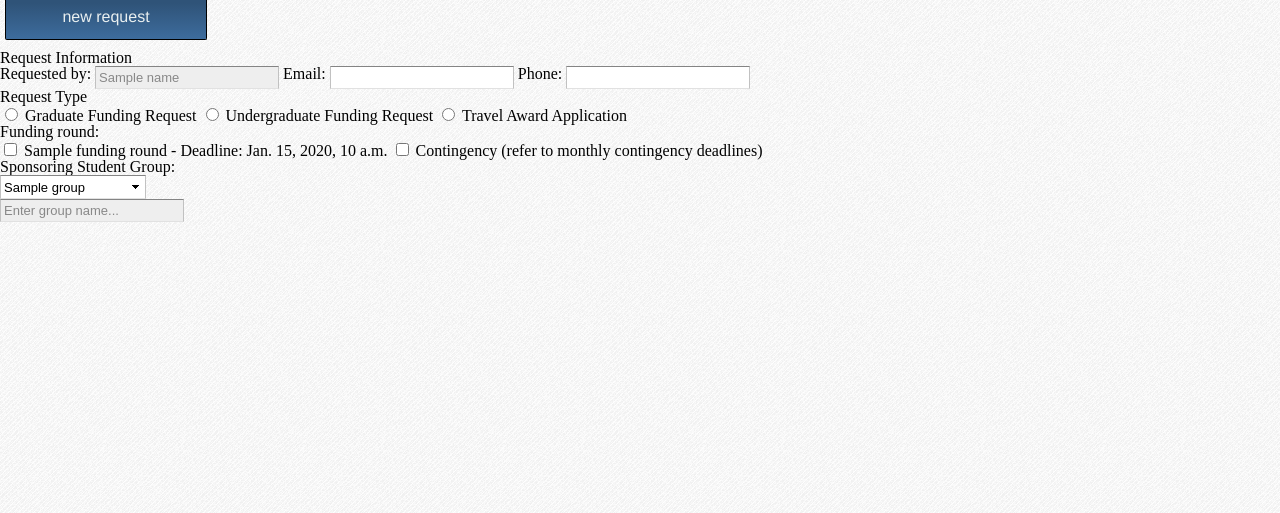
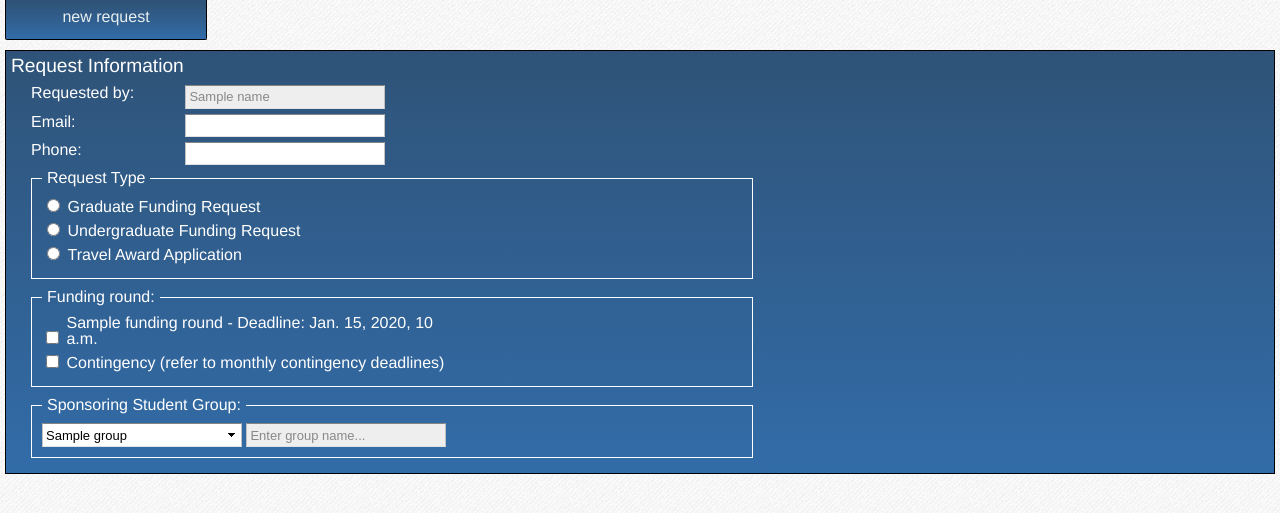
Before and after one commit to noahsark769/asuc-funding-app, a Django app: template asucfunding/asucfunding/templates/submitter_create.html in a window 1280 px wide. Shown: the part 82-595 px from the top of the page. Run offline with Django 3.2, Linux system fonts and the light colour scheme; tables that the repository leaves empty hold one stand-in row (values such as "Sample post"); the template is opened without the code that fills it: values that come from a table or form of the project are taken from there, most other values are stand-ins (such as "Sample title", 1, 10 or a date in 2020); parts of the project's set-up code (start-up, migrations or seed data) failed here and were passed over; some libraries are stand-ins or nearby versions.

Commit message:
added styles for submitter_create.html

```diff
--- a/asucfunding/asucfunding/static_media/css/styles.less
+++ b/asucfunding/asucfunding/static_media/css/styles.less
@@ -63,7 +63,7 @@ a.nostyle {
 
 
 @buttondarkblue: #2F5378;
-@buttonlightblue: lighten(@buttondarkblue, 10%);
+@buttonlightblue: lighten(saturate(@buttondarkblue, 10%), 10%);
 
 @bgblue: lighten(@buttondarkblue, 50%);
 @gray: #E9EFF0;
@@ -140,7 +140,7 @@ div#nav {
 ul#tabs {
 	display: block;
 	position: absolute;
-	right: 7px;
+	right: @page-margin;
 	top: -30px;
 
 	li {
@@ -286,7 +286,120 @@ div#config {
 
 	}
 
+}
 
+// the actual form styles
+form#request_form > div {
+	display: block;
 
+	margin-left: @page-margin;
+	margin-right: @page-margin;
+	margin-bottom: 10px;
 
+	padding: 5px;
+
+	border: 1px solid black;
+
+	font-family: "Helvetica Neue", Helvetica, sans-serif;
+
+	background-color: @buttondarkblue;
+	.linear-gradient-two(@buttondarkblue, @buttonlightblue);
+	color: white;
+
+	h2 {
+		font-size: 1.2em;
+		margin-bottom: 10px;
+	}
+
+	textarea {
+		/// teztarea width matches fieldsets
+		// 700 width + 10 padding + 10 padding
+		width: 700px + 20px;
+	}
+
+	.form-container {
+		margin-left: 20px;
+
+		.form-field {
+			margin-bottom: 5px;
+
+			label {
+				display: inline-block;
+				width: 150px;
+			}
+
+			input[type=text] {
+				width: 200px;
+			}
+
+			&.block-label {
+				// for textarea, we want the label to be above it.
+				label {
+					// so make the label block instead of inline-block
+					display: block;
+					margin-bottom: 5px;
+				}
+			}
+		}
+
+		&.long-label {
+			label {
+				display: inline-block;
+				width: 400px + 10px + 1px;
+			}
+		}
+	}
+
+	fieldset {
+		display: inline-block;
+		width: 700px;
+
+		padding: 5px 10px 10px 10px;
+
+		border: 1px solid white;
+
+		margin-left: 20px;
+		margin-bottom: 10px;
+
+		legend {
+			margin-bottom: 5px;
+			padding: 0 5px 0 5px;
+		}
+
+		.form-field {
+			margin-bottom: 5px;
+			width: 100%;
+
+			label {
+				display: inline-block;
+				width: 400px;
+			}
+
+		}
+
+		input[type=text], select {
+			width: 200px;
+		}
+
+	}
+
+	table {
+		margin-bottom: 10px;
+		margin-left: 20px;
+		tr {
+			td {
+				color: white;
+				* {
+					// make everything have 5px padding and white
+					margin-right: 5px;
+					margin-bottom: 5px;
+				}
+			}
+		}
+	}
+
+	.button-group {
+		margin-bottom: 10px;
+		margin-left: 20px;
+	}
 }
--- a/asucfunding/asucfunding/templates/submitter_create.html
+++ b/asucfunding/asucfunding/templates/submitter_create.html
@@ -84,81 +84,111 @@
 		<div id='request_selector_block'>
 			<h2>Request Information</h2>
 
+			<div class='form-container'>
+				<div class='form-field'>
 					<label for='request_selector_name'>Requested by:</label>
 					<input type='text' name='name' id='request_selector_name' value='{{name}}' disabled='true'>
+				</div>
 
+				<div class='form-field'>
 					<label for='request_selector_email'>Email:</label>
 					<input type='text' name='email' id='request_selector_email'>
+				</div>
 
+				<div class='form-field'>
 					<label for='request_selector_phone'>Phone:</label>
 					<input type='text' name='phone' id='request_selector_phone'>
+				</div>
+			</div>
 
 			<fieldset>
 				<legend>Request Type</legend>
 
+				<div class='form-field'>
 					<input type='radio' name='request_type' value='G' id='request_type_graduate'>
 					<label for='request_type_graduate'>Graduate Funding Request</label>
-
+				</div>
+				<div class='form-field'>
 					<input type='radio' name='request_type' value='U' id='request_type_undergraduate'>
 					<label for='request_type_undergraduate'>Undergraduate Funding Request</label>
-
+				</div>
+				<div class='form-field'>
 					<input type='radio' name='request_type' value='T' id='request_type_travel'>
 					<label for='request_type_travel'>Travel Award Application</label>
+				</div>
 			</fieldset>
 
 			<fieldset id='ug_request_categories'>
 				<legend>Request category/categories:</legend>
 				{% for type in ug_request_categories %}
+				<div class='form-field'>
 					<input type='checkbox' name='ug_req_cat_{{type.id}}' value='{{type.category}}' id='ug_req_cat_{{type.id}}'>
 					<label for='ug_req_cat_{{type.id}}'>{{type.category}}</label>
+					</div>
 				{% endfor %}
 			</fieldset>
 
 			<fieldset id='grad_request_categories'>
 				<legend>Request category/categories:</legend>
 				{% for type in grad_request_categories %}
+				<div class='form-field'>
 					<input type='checkbox' name='grad_req_cat_{{type.id}}' value='{{type.category}}' id='grad_req_cat_{{type.id}}'>
 					<label for='grad_req_cat_{{type.id}}'>{{type.category}}</label>
+					</div>
 				{% endfor %}
 			</fieldset>
 
 			<fieldset id='ug_grant_categories'>
 				<legend>Grant category/categories:</legend>
 				{% for type in ug_grant_categories %}
+				<div class='form-field'>
 					<input type='checkbox' name='ug_grant_cat_{{type.id}}' value='{{type.category}}' id='ug_grant_cat_{{type.id}}'>
 					<label for='ug_grant_cat_{{type.id}}'>{{type.category}}</label>
+					</div>
 				{% endfor %}
 			</fieldset>
 
 			<fieldset id='grad_grant_categories'>
 				<legend>Grant category/categories:</legend>
 				{% for type in grad_grant_categories %}
+				<div class='form-field'>
 					<input type='checkbox' name='grad_grant_cat_{{type.id}}' value='{{type.category}}' id='grad_grant_cat_{{type.id}}'>
 					<label for='grad_grant_cat_{{type.id}}'>{{type.category}}</label>
+					</div>
 				{% endfor %}
 			</fieldset>
 
 			<fieldset id='event_type'>
 				<legend>Requesting for:</legend>
 
+				<div class='form-field'>
 				<input type='radio' name='event_type' value='S' id='event_type_single'>
 				<label for='event_type_single'>Single Event</label>
+				</div>
 
+				<div class='form-field'>
 				<input type='radio' name='event_type' value='R' id='event_type_recurring'>
 				<label for='event_type_recurring'>Recurring Event</label>
+				</div>
 
+				<div class='form-field'>
 				<input type='radio' name='event_type' value='O' id='event_type_costs'>
 				<label for='event_type_costs'>Operational Costs</label>
+				</div>
 			</fieldset>
 
 			<fieldset>
 				<legend>Funding round:</legend>
 
+				<div class='form-field'>
 				<input type='checkbox' name='funding_round_{{funding_round.id}}' value='{{funding_round.name}}: Deadline - {{funding_round.deadline}}' id='funding_round_{{funding_round.id}}'>
 				<label for='funding_round_{{funding_round.id}}'>{{funding_round.name}} - Deadline: {{funding_round.deadline}}</label>
+				</div>
 
+				<div class='form-field'>
 				<input type='checkbox' name='contingency' value='contingency' id='contingency'>
 				<label for='contingency'>Contingency (refer to monthly contingency deadlines)</label>
+				</div>
 			</fieldset>
 
 			<fieldset>
@@ -170,15 +200,19 @@
 					<option value='0'>Example Group</option>
 					<option value='pending'>Registration Pending</option>
 				</select>
+				<input type='text' name='pending_student_group' placeholder='Enter group name...'>
 			</fieldset>
-			<input type='text' name='pending_student_group' placeholder='Enter group name...'>
 		</div>
 
 		<div id='graduate_request_block'>
 			<h2>Graduate Request Details</h2>
 
+			<div class='form-container long-label'>
+			<div class='form-field'>
 				<label for='affiliate'>Academic Departmental Affiliate</label>
 				<input type='text' name='affiliate' id='affiliate'>
+			</div>
+			</div>
 
 			<fieldset>
 				<legend>GA Delegate Reference</legend>
@@ -192,24 +226,34 @@
 			<fieldset>
 				<legend>Student organization membership:</legend>
 
+				<div class='form-field'>
 				<label for='grad_membership_total'>Total</label>
 				<input type='text' name='grad_membership_total' id='grad_membership_total'>
+				</div>
 
+				<div class='form-field'>
 				<label for='grad_membership_grad'>Graduate</label>
 				<input type='text' name='grad_membership_grad' id='grad_membership_grad'>
+				</div>
 
+				<div class='form-field'>
 				<label for='grad_membership_ug'>Undergraduate</label>
 				<input type='text' name='grad_membership_ug' id='grad_membership_ug'>
+				</div>
 			</fieldset>
 
 			<fieldset>
 				<legend>Have you attended a GA funding workshop or received a funding workshop waiver?</legend>
 
+				<div class='form-field'>
 				<input type='radio' name='grad_waiver' value='Y' id='grad_waiver_Y'>
 				<label for='grad_waiver_Y'>Yes</label>
+				</div>
 
+				<div class='form-field'>
 				<input type='radio' name='grad_waiver' value='N' id='grad_waiver_N'>
 				<label for='grad_waiver_N'>No</label>
+				</div>
 			</fieldset>
 		</div>
 
@@ -219,21 +263,29 @@
 			<fieldset>
 				<legend>Student organization membership:</legend>
 
+				<div class='form-field'>
 				<label for='ug_membership_total'>total</label>
 				<input type='text' name='ug_membership_total' id='ug_membership_total'>
+				</div>
 
+				<div class='form-field'>
 				<label for='ug_membership_student'>student</label>
 				<input type='text' name='ug_membership_student' id='ug_membership_student'>
+				</div>
 			</fieldset>
 
 			<fieldset>
 				<legend>Have you attended an ASUC agent training?</legend>
 
+				<div class='form-field'>
 				<input type='radio' name='ug_waiver' value='Y' id='ug_waiver_Y'>
 				<label for='ug_waiver_Y'>Yes</label>
+				</div>
 
+				<div class='form-field'>
 				<input type='radio' name='ug_waiver' value='N' id='ug_waiver_N'>
 				<label for='ug_waiver_N'>No</label>
+				</div>
 			</fieldset>
 		</div>
 
@@ -243,55 +295,81 @@
 			<fieldset>
 				<legend>Requesting as:</legend>
 
+				<div class='form-field'>
 				<input type='radio' name='travel_requesting_as' value='I' id='travel_requesting_as_I'>
 				<label for='travel_requesting_as_I'>Individual</label>
+				</div>
 
+				<div class='form-field'>
 				<input type='radio' name='travel_requesting_as' value='G' id='travel_requesting_as_G'>
 				<label for='travel_requesting_as_G'>Group</label>
+				</div>
 			</fieldset>
 		</div>
 
 		<div id='event_header_block'>
 			<h2>Event Title/Description</h2>
 
+			<div class='form-container long-label'>
+				<div class='form-field'>
 					<label for='event_title'>Event title:</label>
 					<input type='text' name='event_title' id='event_title'>
+				</div>
 
+				<div class='form-field block-label'>
 					<label for='event_description'>Event description:</label>
 					<textarea name='event_description' id='event_description'></textarea>
+				</div>
+			</div>
 		</div>
 
 		<div id='recurring_event_header_block'>
 			<h2>Recurring Event Title/Description</h2>
 
-			<label for='recurring_event_title'>Event title:</label>
-			<input type='text' name='recurring_event_title' id='recurring_event_title'>
-
-			<label for='recurring_event_description'>Event description:</label>
-			<textarea name='recurring_event_description' id='recurring_event_description'></textarea>
-
 			<fieldset>
 				<legend>Is the budget the same for each occurrence of the event?</legend>
 
+				<div class='form-field'>
 					<input type='radio' name='recurring_same_budget' value='Y' id='recurring_same_budget_Y'>
 					<label for='recurring_same_budget_Y'>Yes</label>
+				</div>
 
+				<div class='form-field'>
 					<input type='radio' name='recurring_same_budget' value='N' id='recurring_same_budget_N'>
 					<label for='recurring_same_budget_N'>No</label>
+				</div>
 			</fieldset>
+
+			<div class='form-container long-label'>
+				<div class='form-field'>
+					<label for='recurring_event_title'>Event title:</label>
+					<input type='text' name='recurring_event_title' id='recurring_event_title'>
+				</div>
+				<div class='form-field block-label'>
+					<label for='recurring_event_description'>Event description:</label>
+					<textarea name='recurring_event_description' id='recurring_event_description'></textarea>
+				</div>
+			</div>
+
 		</div>
 
 		<div id='event_block_1' class='event_block'>
 			<h2>Event Details</h2>
 
+			<div class='form-container'>
+				<div class='form-field'>
 					<label for='start_date_1'>Start Date</label>
 					<input type='text' name='start_date_1' id='start_date_1'>
+				</div>
 
+				<div class='form-field'>
 					<label for='end_date_1'>End Date</label>
 					<input type='text' name='end_date_1' id='end_date_1'>
+				</div>
+			</div>
 
 			<fieldset>
-				<label>Location</label>
+				<legend>Location</legend>
 				<select name='event_location_1'>
 					{% for location in locations %}
 						<option value='{{location.id}}'>{{location.location}}</option>
@@ -331,11 +409,17 @@
 				</tr>
 			</table>
 
+			<div class='button-group'>
 				<button class='add_budget_item'>Add Item Description</button>
 				<button class='remove_budget_item'>Remove Last Item Description</button>
+			</div>
 
+			<div class='form-container'>
+				<div class='form-field block-label'>
 					<label for='budget_additional_info_1'>Additional Info:</label>
 					<textarea name='budget_additional_info_1' id='budget_additional_info_1'></textarea>
+				</div>
+			</div>
 		</div>
 
 		<button id='add_event'>Add Event</button>
@@ -353,36 +437,54 @@
 		<div id='travel_event_block'>
 			<h2>Travel Event Details</h2>
 
+			<div class='form-field'>
 			<label for='travel_event_title'>Event</label>
 			<input type='text' name='travel_event_title' id='travel_event_title'>
+			</div>
 
+			<div class='form-field'>
 			<label for='travel_event_location'>Location</label>
 			<input type='text' name='travel_event_location' id='travel_event_location'>
+			</div>
 
+			<div class='form-field'>
 			<label for='travel_event_start_date'>Event Start Date</label>
 			<input type='text' name='travel_event_start_date' id='travel_event_start_date'>
+			</div>
 
+			<div class='form-field'>
 			<label for='travel_event_end_date'>Event End Date</label>
 			<input type='text' name='travel_event_end_date' id='travel_event_end_date'>
+			</div>
 
+			<div class='form-field'>
 			<label for='travel_event_departure_date'>Your Departure Date</label>
 			<input type='text' name='travel_event_departure_date' id='travel_event_departure_date'>
+			</div>
 
+			<div class='form-field'>
 			<label for='travel_event_return_date'>Your Return Date</label>
 			<input type='text' name='travel_event_return_date' id='travel_event_return_date'>
+			</div>
 
 			<fieldset>
 				<legend>Are you presenting?</legend>
 
+				<div class='form-field'>
 				<input type='radio' name='travel_presenting' value='Y' id='travel_presenting_Y'>
 				<label for='travel_presenting_Y'>Yes</label>
+				</div>
 
+				<div class='form-field'>
 				<input type='radio' name='travel_presenting' value='N' id='travel_presenting_N'>
 				<label for='travel_presenting_N'>No</label>
+				</div>
 			</fieldset>
 
+			<div class='form-field'>
 				<label for='travel_presentation_title'>Title of your presentation:</label>
 				<input type='text' name='travel_presentation_title' id='travel_presentation_title'>
+			</div>
 		</div>
 
 		<div id='travel_budget_block'>
```
Also changed, not shown: other parts of asucfunding/asucfunding/templates/submitter_create.html (+12 -10 lines). Lines whose indentation alone changed are shown as unchanged.
